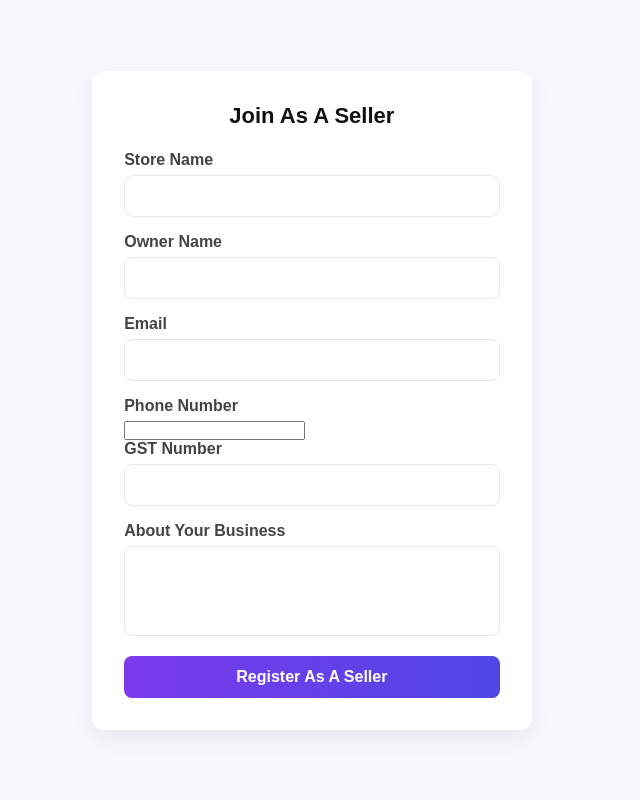
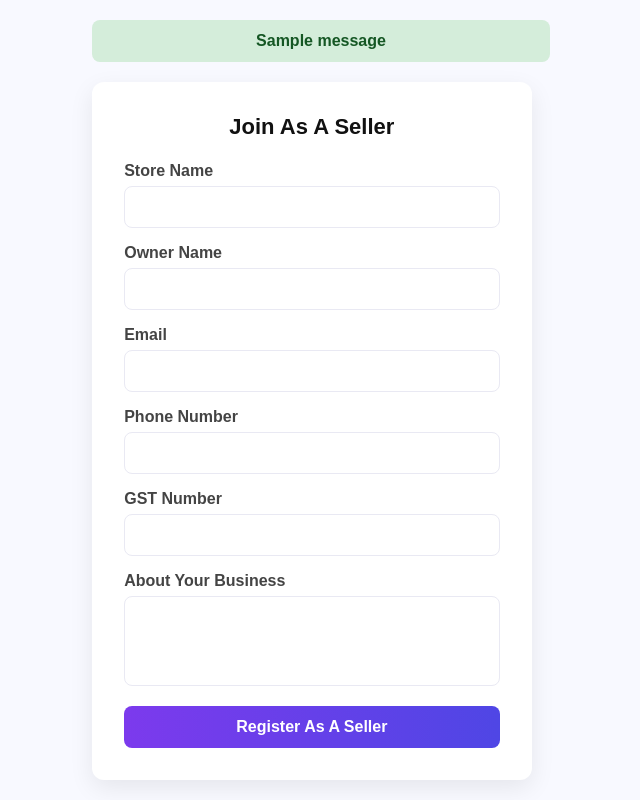
Before and after one commit to Rushi0906/ECommerce, a Flask app: page /seller in a window 1280 px wide. Shown: the whole page, without its empty margins (319-959 px from the left). Run offline with Flask 3, Linux system fonts and the light colour scheme; tables that the repository leaves empty hold one stand-in row (values such as "Sample post"); one stand-in notice (Sample message) is shown.

Commit message:
Updated Seller.html fro flash message for succefull seller registration

```diff
--- a/static/CSS/seller.css
+++ b/static/CSS/seller.css
@@ -39,6 +39,7 @@ label {
 input[type="text"],
 input[type="email"],
 input[type="number"],
+input[type="tel"],
 textarea {
   width: 100%;
   padding: 12px 14px;
@@ -74,6 +75,29 @@ button[type="submit"] {
 
 button[type="submit"]:hover { transform: translateY(-2px); }
 
+/* --- Flash Messages --- */
+.flash-container {
+  margin-bottom: 20px;
+}
+
+.flash {
+  padding: 12px 16px;
+  border-radius: 8px;
+  font-weight: 600;
+  margin-bottom: 12px;
+  text-align: center;
+}
+
+.flash-success {
+  background-color: #d4edda;
+  color: #155724;
+}
+
+.flash-danger {
+  background-color: #f8d7da;
+  color: #721c24;
+}
+
 /* --- Small Screens --- */
 @media (max-width: 480px) {
   form { padding: 22px; }
--- a/templates/seller.html
+++ b/templates/seller.html
@@ -8,6 +8,18 @@
 </head>
 <body>
   <main class="seller-page">
+
+    <!-- Flash Messages -->
+    {% with messages = get_flashed_messages(with_categories=true) %}
+      {% if messages %}
+        <div class="flash-container">
+          {% for category, message in messages %}
+            <div class="flash flash-{{ category }}">{{ message }}</div>
+          {% endfor %}
+        </div>
+      {% endif %}
+    {% endwith %}
+
     <form action="{{ url_for('register_seller') }}" method="POST" enctype="multipart/form-data">
       <h2>Join As A Seller</h2>
 
```
Also changed, not shown: instance/ecommerce.db, static/Uploads/Issue_.jpg (deleted), static/Uploads/vlcsnap-2025-07-13-23h36m43s152.png (deleted), static/Uploads/vlcsnap-2025-07-14-23h07m24s837.png (deleted).
